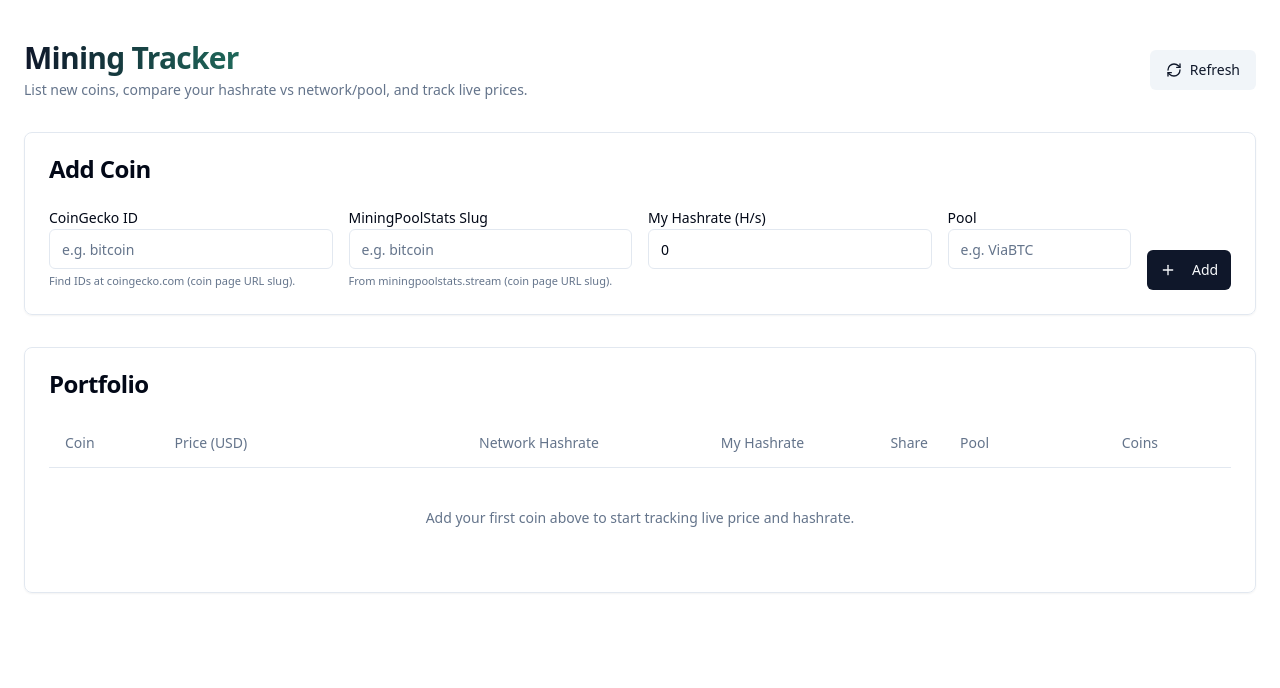
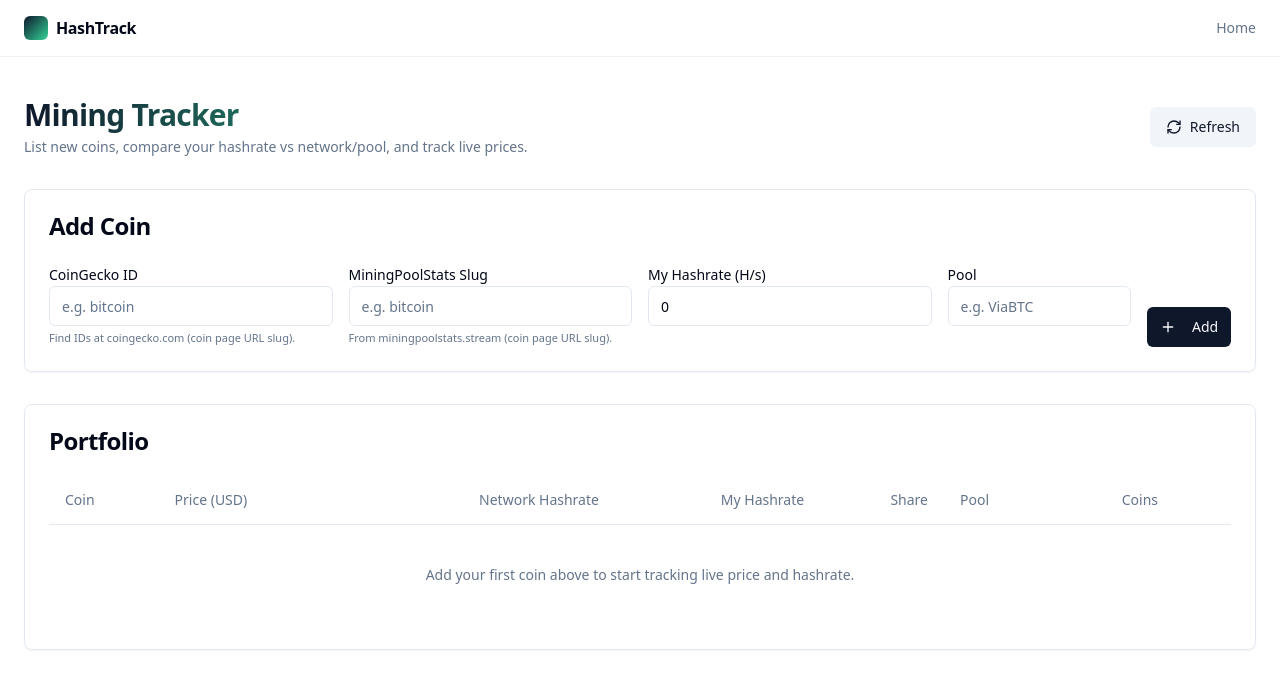
Before and after one commit to willyjamesjames777-pixel/Karma-Kalculator, a React (Vite) app: page / in a window 1280 px wide. Shown: the top 688 px of the page. Built offline with nearby package versions, Linux system fonts and the light colour scheme.

Commit message:
Add global header/layout
cgen-f765f5852fd2466ea90d44bc4e95c255

```diff
--- a/client/App.tsx
+++ b/client/App.tsx
@@ -5,11 +5,28 @@ import { createRoot } from "react-dom/client";
 import { Toaster as Sonner } from "@/components/ui/sonner";
 import { TooltipProvider } from "@/components/ui/tooltip";
 import { QueryClient, QueryClientProvider } from "@tanstack/react-query";
-import { BrowserRouter, Routes, Route } from "react-router-dom";
+import { BrowserRouter, Routes, Route, Link } from "react-router-dom";
 import Index from "./pages/Index";
 import NotFound from "./pages/NotFound";
+import { cn } from "@/lib/utils";
 
 const queryClient = new QueryClient();
+
+function Header() {
+  return (
+    <header className="sticky top-0 z-40 w-full border-b border-border/60 bg-background/70 backdrop-blur">
+      <div className="mx-auto max-w-7xl px-6 h-14 flex items-center justify-between">
+        <Link to="/" className="flex items-center gap-2 select-none">
+          <div className="size-6 rounded-md bg-gradient-to-br from-primary to-emerald-400" />
+          <span className={cn("font-extrabold tracking-tight")}>HashTrack</span>
+        </Link>
+        <nav className="text-sm text-muted-foreground">
+          <a href="/" className="hover:text-foreground transition-colors">Home</a>
+        </nav>
+      </div>
+    </header>
+  );
+}
 
 const App = () => (
   <QueryClientProvider client={queryClient}>
@@ -17,6 +34,7 @@ const App = () => (
       <Toaster />
       <Sonner />
       <BrowserRouter>
+        <Header />
         <Routes>
           <Route path="/" element={<Index />} />
           {/* ADD ALL CUSTOM ROUTES ABOVE THE CATCH-ALL "*" ROUTE */}
```
